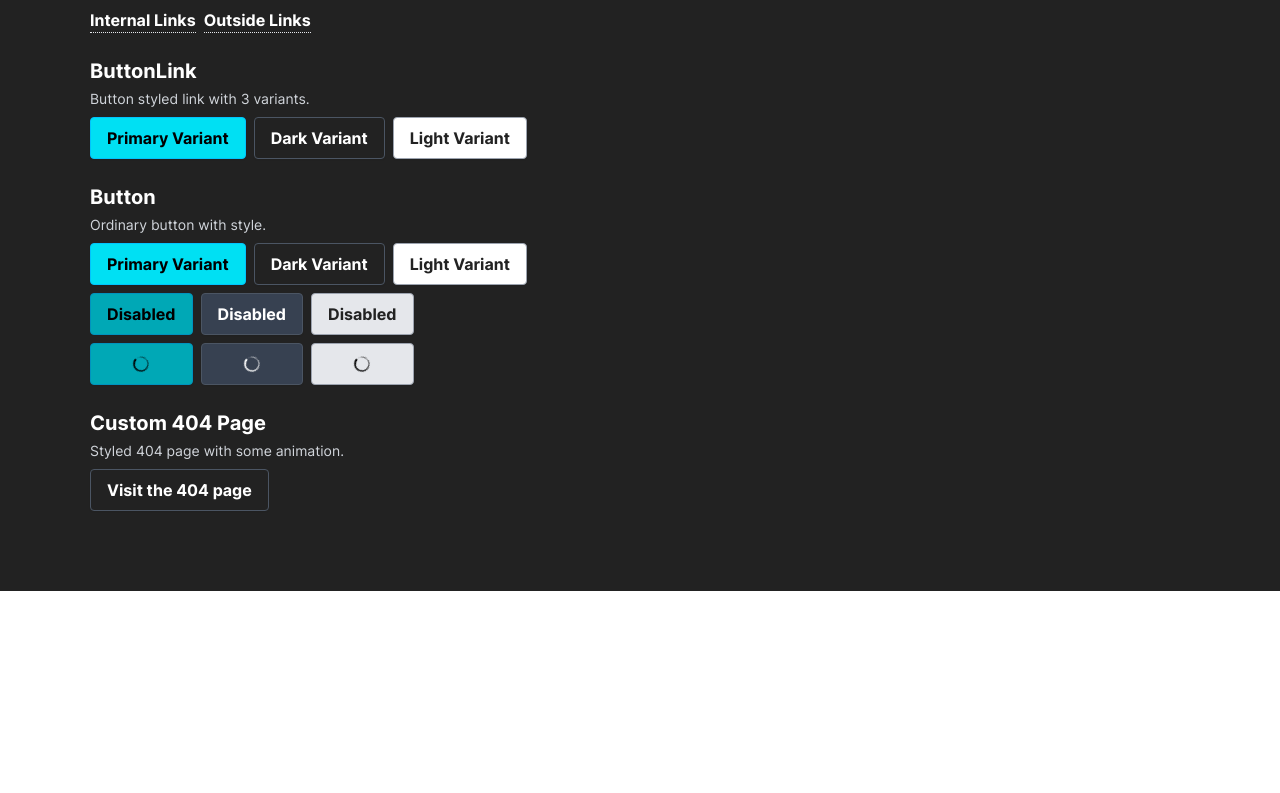
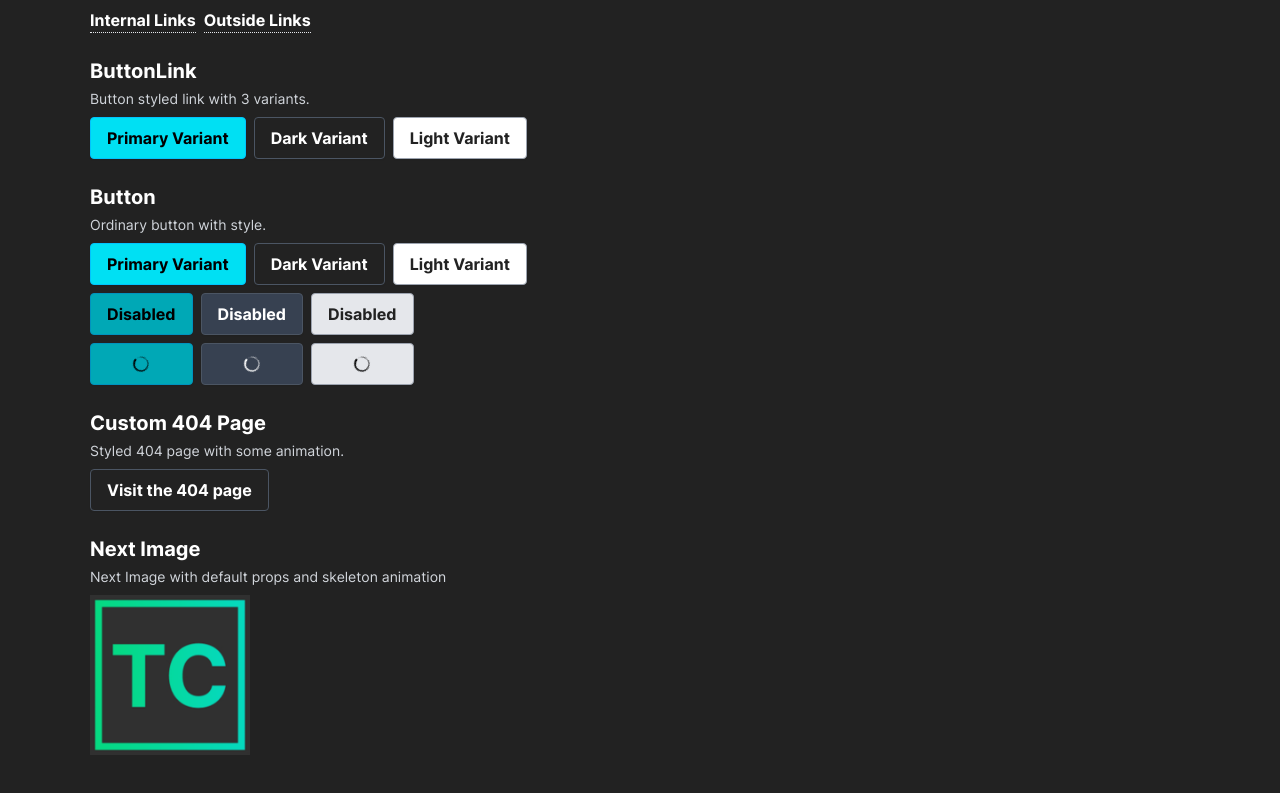
Before and after one commit to craigpestell/property-marketplace, a Next.js app: page /components in a window 1280 px wide. Shown: the part 419-1212 px from the top of the page. Before the commit the page ends 1010 px from the top, so only its background shows below. Built offline with nearby package versions, Linux system fonts and the light colour scheme.

Commit message:
feat: add NextImage

```diff
--- /dev/null
+++ b/src/components/NextImage.tsx
@@ -0,0 +1,57 @@
+import clsx from 'clsx';
+import Image, { ImageProps } from 'next/image';
+import * as React from 'react';
+
+type NextImageProps = {
+  useSkeleton?: boolean;
+  imgClassName?: string;
+  blurClassName?: string;
+  alt: string;
+  width: string | number;
+  height: string | number;
+} & ImageProps;
+
+/**
+ *
+ * @description Must set width using `w-` className
+ * @param useSkeleton add background with pulse animation, don't use it if image is transparent
+ */
+export default function NextImage({
+  useSkeleton = false,
+  src,
+  width,
+  height,
+  alt,
+  className,
+  imgClassName,
+  blurClassName,
+  ...rest
+}: NextImageProps) {
+  const [status, setStatus] = React.useState(
+    useSkeleton ? 'loading' : 'complete'
+  );
+  const widthIsSet = className?.includes('w-') ?? false;
+
+  return (
+    <figure
+      style={!widthIsSet ? { width: `${width}px` } : undefined}
+      className={className}
+    >
+      <Image
+        className={clsx(
+          imgClassName,
+          // text-gray to hide alt text
+          'bg-gray-400 text-gray-400 ',
+          status === 'loading' && clsx('animate-pulse', blurClassName)
+        )}
+        src={src}
+        width={width}
+        height={height}
+        alt={alt}
+        onLoadingComplete={() => setStatus('complete')}
+        layout='responsive'
+        {...rest}
+      />
+    </figure>
+  );
+}
--- a/src/pages/components.tsx
+++ b/src/pages/components.tsx
@@ -5,6 +5,7 @@ import Button from '@/components/buttons/Button';
 import ButtonLink from '@/components/links/ButtonLink';
 import CustomLink from '@/components/links/CustomLink';
 import UnstyledLink from '@/components/links/UnstyledLink';
+import NextImage from '@/components/NextImage';
 import Seo from '@/components/Seo';
 
 export default function ComponentsPage() {
@@ -191,6 +192,20 @@ export default function ComponentsPage() {
                   <ButtonLink href='/404'>Visit the 404 page</ButtonLink>
                 </div>
               </li>
+              <li className='space-y-2'>
+                <h2 className='text-lg md:text-xl'>Next Image</h2>
+                <p className={clsx('text-sm !mt-1', textColor)}>
+                  Next Image with default props and skeleton animation
+                </p>
+                <NextImage
+                  useSkeleton
+                  className='w-32 md:w-40'
+                  src='/favicon/apple-icon-180x180.png'
+                  width='180'
+                  height='180'
+                  alt='Icon'
+                />
+              </li>
             </ol>
           </div>
         </section>
```
